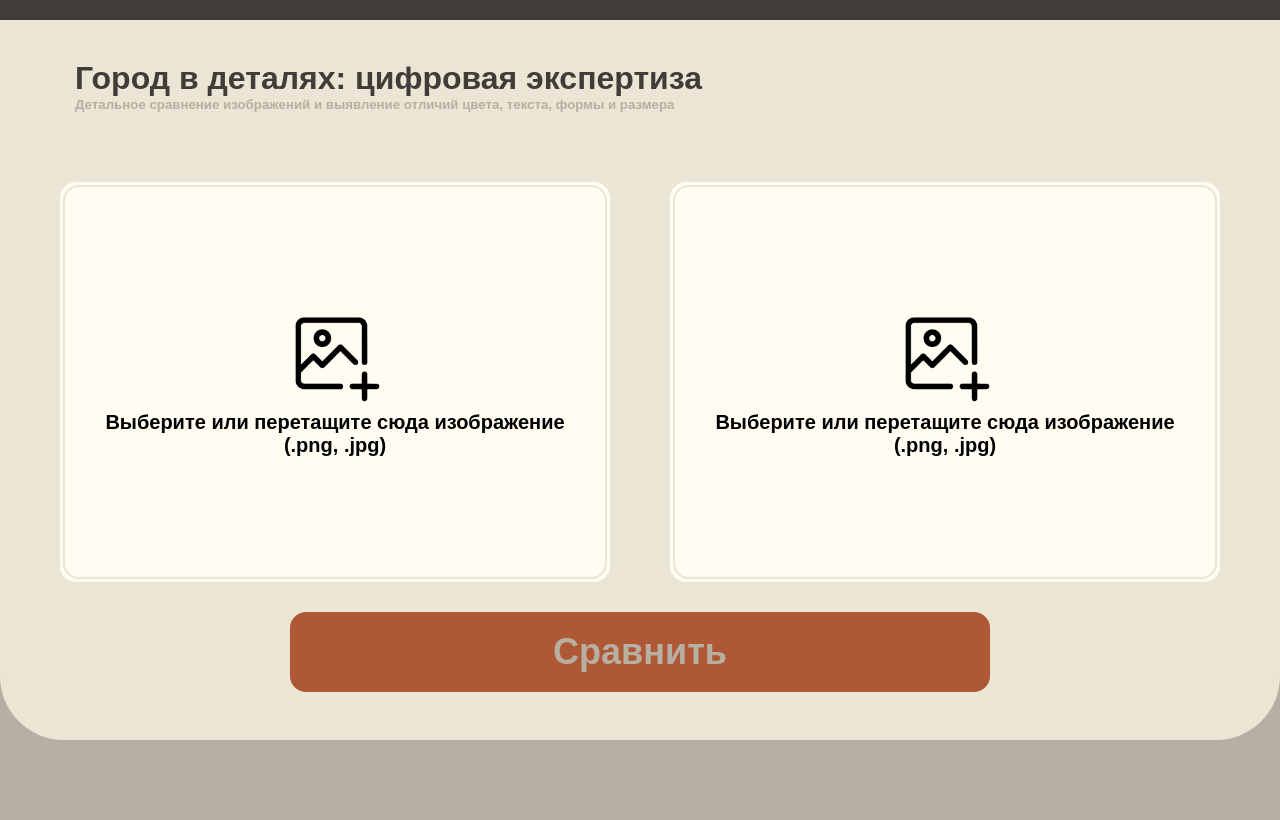
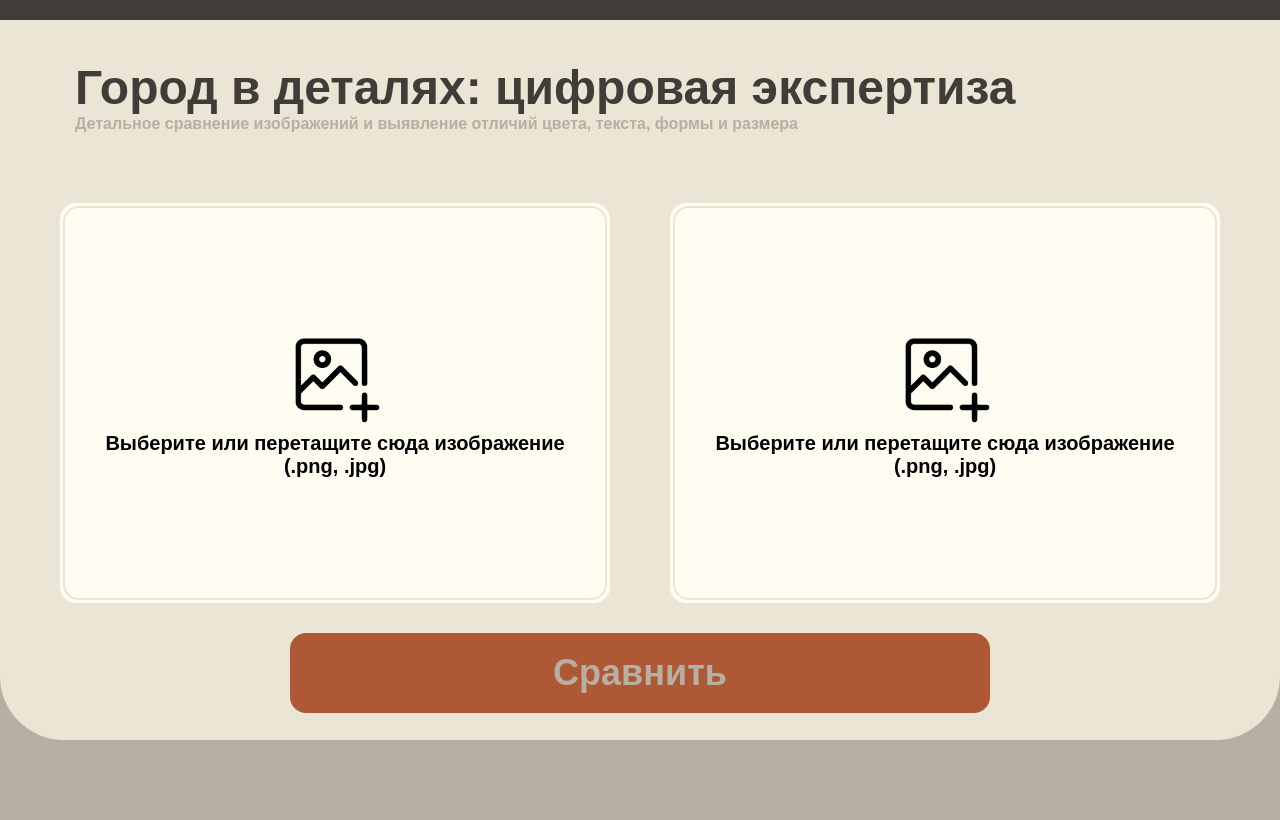
Before and after one commit to rol506/deepAnalyze, a Flask app: page / in a window 1280 px wide; the page is wider, and only the part inside the window is pictured. Run offline with Flask 3, Linux system fonts and the light colour scheme; some web fonts are replaced.

Commit message:
minor fix

```diff
--- a/src/main.py
+++ b/src/main.py
@@ -7,9 +7,9 @@ import sys
 
 DEBUG = True
 
-#logging.basicConfig(encoding="utf-8", level=logging.INFO,
-#                    format="%(levelname)s %(asctime)s %(message)s",
-#                    handlers=[logging.FileHandler("log.txt", ("w" if DEBUG else "w+")), logging.StreamHandler(sys.stdout)])
+logging.basicConfig(encoding="utf-8", level=logging.INFO,
+                    format="%(levelname)s %(asctime)s %(message)s",
+                    handlers=[logging.FileHandler("log.txt", ("w" if DEBUG else "w+")), logging.StreamHandler(sys.stdout)])
 
 app = Flask(__name__)
 app.config["DEBUG"] = DEBUG
--- a/static/css/style.css
+++ b/static/css/style.css
@@ -1,7 +1,7 @@
 * {
   margin: 0;
   padding: 0;
-  font-family: sans-serif;
+  font-family: "Georoma", sans-serif;
 }
 
 header {
@@ -31,18 +31,22 @@ div.container {
   align-items: center;
 }
 
-h1 {
+p.header {
   color: #403D39;
   text-align: left;
   width: 100%;
   margin-left: 150px;
+  font-weight: bolder;
+  font-size: 3rem;
 }
 
-h5 {
+p.subheader {
   color: #B7AFA2;
   text-align: left;
   width: 100%;
   margin-left: 150px;
+  font-weight: bolder;
+  font-size: 1rem;
 }
 
 form {
@@ -109,6 +113,15 @@ input[type="submit"] {
   width: 700px;
   height: 80px;
   border-radius: 16px;
+  transition: 0.2s ease-out all;
+}
+
+input[type="submit"]:hover {
+  background: #c45123;
+}
+
+input[type="submit"]:active {
+  background: #AF5836;
 }
 
 input[type="submit"]:disabled {
--- a/templates/index.html
+++ b/templates/index.html
@@ -20,8 +20,8 @@
     <main>
       <div class="wrapper">
         <div class="container">
-          <h1>Город в деталях: цифровая экспертиза</h1>
-          <h5>Детальное сравнение изображений и выявление отличий цвета, текста, формы и размера</h4>
+          <p class="header">Город в деталях: цифровая экспертиза</p>
+          <p class="subheader">Детальное сравнение изображений и выявление отличий цвета, текста, формы и размера</p>
 
           <form action="/" method="post" enctype="multipart/form-data" id="form">
             <div class="fileSelection">
```
